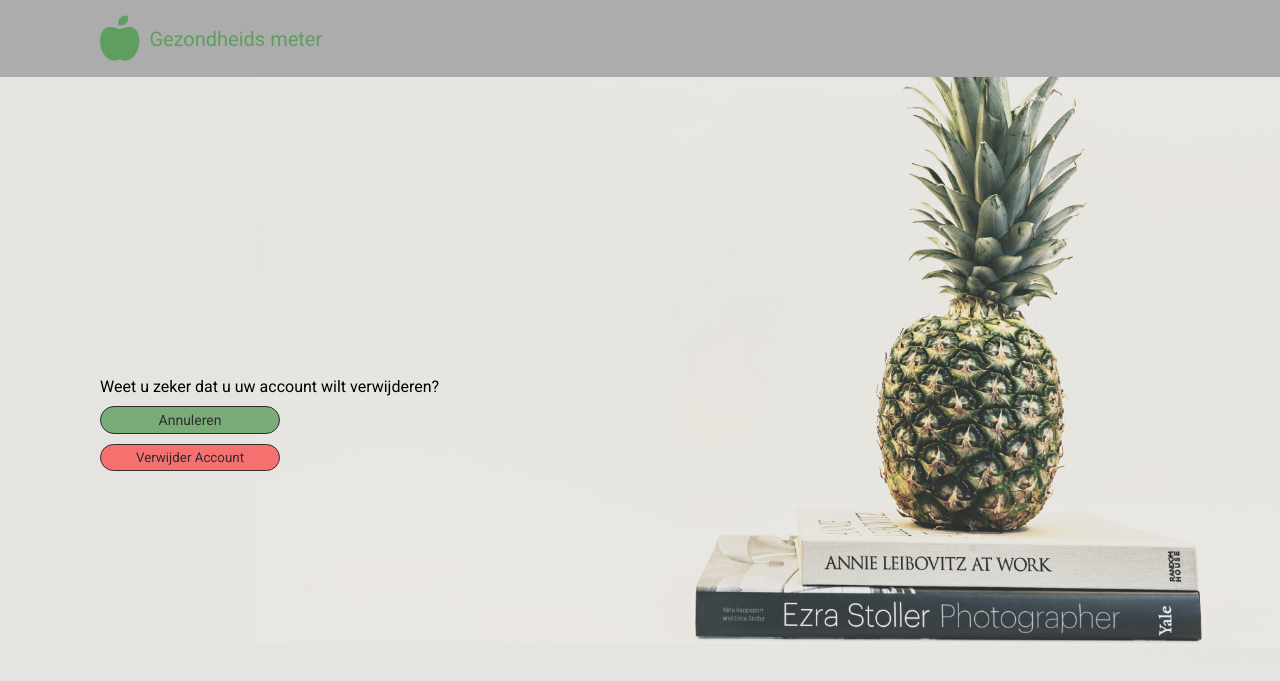
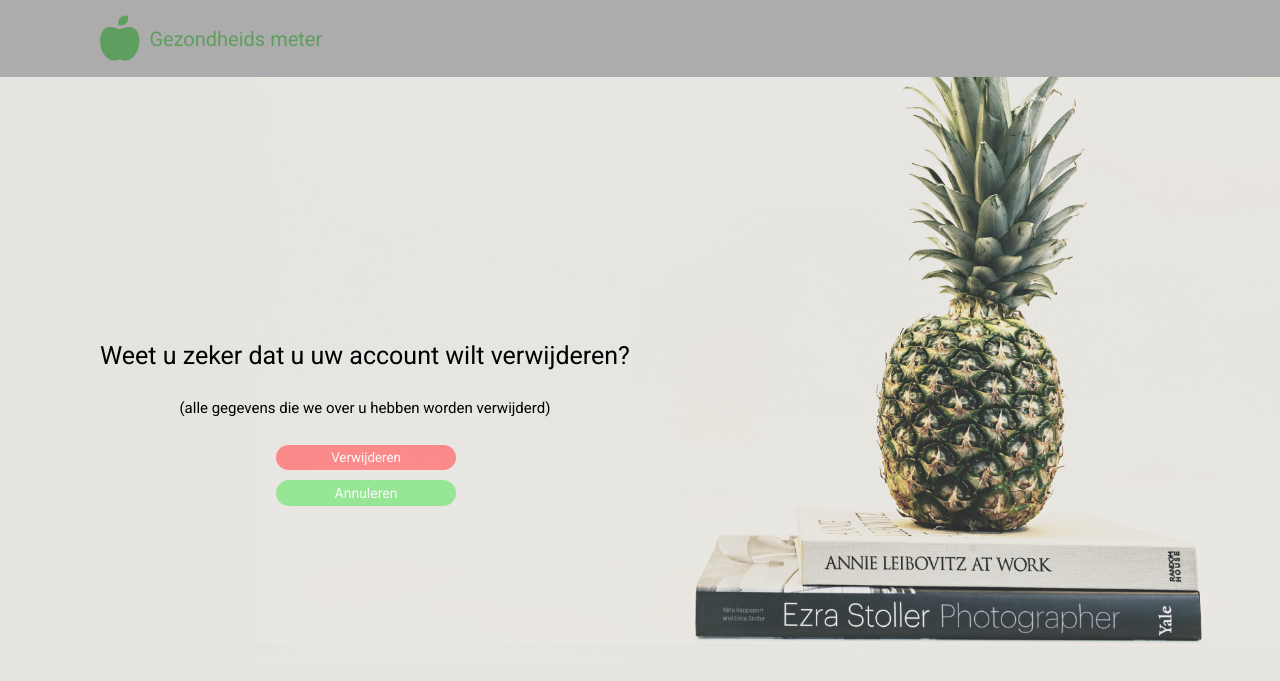
Before and after one commit to RheimerVanDijk/Gezondheidsmeter, a PHP site: page /verwijderAccount.php in a window 1280 px wide. Shown: the top 681 px of the page. Run offline with PHP 8.4, Linux system fonts and the light colour scheme; data that the repository does not hold is empty; some libraries are stand-ins or nearby versions.

Commit message:
Style buttons, navbar aangepast, text del page

```diff
--- a/Dashboard.php
+++ b/Dashboard.php
@@ -11,6 +11,7 @@
     </div>
     <div class="desk-menu">
       <div class="rechts">
+        <a class="active" href="Dashboard.php">Dashboard</a> |
         <a href="vragenlijst.php">Vragenlijst | </a>
         <a href="slaapmeter.php">Slaapmeter | </a>
         <a href="logout.php">Logout</a>
--- a/css/dashboard.css
+++ b/css/dashboard.css
@@ -93,9 +93,10 @@
 }
 
 .Button_question_del button{
-  border: 1px solid black;
-  background-color: #f85454;
+  border: none;
+  background-color: #FF7474;
   opacity: 0.8;
+  color: white;
   padding: 5px 20px;
   border-radius: 15px;
   margin-top: 10px;
@@ -105,23 +106,40 @@
   display: flex;
   flex-direction: column;
   width: 180px;
+  margin-left: 11rem;
 }
 
 .Button_question_del button:hover{
-  background-color: #ff1b1b;
+  background-color: #ED5E5E;
 }
-
-.button_anu {
-  border: 1px solid black;
-  background-color: #5f9e5f;
+.button_anu a{
+  color:white;
+}
+.button_anu{
+  background-color: #83E683;
   opacity: 0.8;
   text-align: center;
+  color: white;
   font-size: 14px;
   padding: 5px 20px;
   border-radius: 15px;
   margin-top: 10px;
 }
 
+.active{
+  border-bottom: 3px solid #83E683;
+}
+
 .button_anu:hover{
-  background-color: #37e737;
+  background-color: #7CC97C;
 }
+
+.con_del{
+  text-align: center;
+  font-size: 15px;
+
+}
+
+.removeAccount_del{
+  font-size: 25px;
+}
--- a/css/nav.css
+++ b/css/nav.css
@@ -29,6 +29,8 @@ nav .rechts {
 nav .rechts ul li {
   list-style-type: none;
 }
+
+
 
 .mobile-menu {
   display: none;
--- a/css/vragenlijst.css
+++ b/css/vragenlijst.css
@@ -2,6 +2,9 @@
     display: flex;
     flex-direction: column;
     width: 180px;
+    Border-radius: 20px;
+    Border: none;
+
 }
 
 .Button_question .goed{
@@ -19,20 +22,20 @@
 }
 
 .Button_question .goed:hover{
-    background-color: #5f9e5f;
+    background-color: #7CC97C;
 }
 
 .Button_question .matig:hover{
-    background-color: #ffd11a;
+    background-color: #E28D38;
 }
 
 .Button_question .slecht:hover{
-    background-color: #f85454;
+    background-color: #ED5E5E;
 }
 
 .Button_question button{
     border: 1px solid black;
-    background-color: #5f9e5f;
+    background-color: #83E683;
     opacity: 0.8;
     padding: 5px 20px;
     border-radius: 15px;
@@ -40,7 +43,7 @@
 }
 
 .Button_question button:hover{
-    background-color: #2c8b2c;
+    background-color: #7CC97C;
 }
 
 .sleepButton{
@@ -55,8 +58,9 @@
 
 .Border-vraag{
     border: 1px solid lightgray;
-    box-shadow: 2px 2px gray;
+    Border-radius: 20px;
+    Box-shadow: 0px 3px 8px Color rgba(0,0,0,0.3);
     height: 13rem;
     width: 25rem;
-    padding: 10px 30px;
+    Padding: 30px
 }
--- a/index.php
+++ b/index.php
@@ -10,7 +10,10 @@
     </div>
     <div class="rechts">
     <ul>
-      <li><a href="login.php"> Login</a></li>
+      <li>
+        <a class="active" href="index.php">Home</a> |
+        <a href="login.php">Login</a>
+      </li>
     </ul>
     </div>
   </nav>
--- a/login.php
+++ b/login.php
@@ -10,7 +10,10 @@
     </div>
     <div class="rechts">
       <ul>
-        <li><a href="index.php">Home</a></li>
+        <li>
+          <a href="index.php">Home | </a>
+          <a class="active" href="index.php">Login </a>
+        </li>
       </ul>
     </div>
   </nav>
--- a/slaapmeter.php
+++ b/slaapmeter.php
@@ -12,7 +12,10 @@
     <div class="rechts">
     <ul>
       <li>
-        <a href="Dashboard.php">Annuleren</a>
+        <a href="Dashboard.php">Dashboard</a> |
+        <a href="vragenlijst.php">Vragenlijst | </a>
+        <a class="active" href="slaapmeter.php">Slaapmeter | </a>
+        <a href="logout.php">Logout</a>
       </li>
     </ul>
     </div>
--- a/src/vragen/end/end1.php
+++ b/src/vragen/end/end1.php
@@ -1,4 +1,4 @@
-<div>
+<div class="Border-vraag">
 <div class="Hoofdtitel">
   <p>Bedankt voor het invullen van de vragen</p>
 </div>
--- a/verwijderAccount.php
+++ b/verwijderAccount.php
@@ -18,15 +18,18 @@
   <div class="content">
     <img class="background" src="src/images/background_image.jpg" alt="">
     <div class="container container-center">
-      <div class="removeAccount">
-        <p>Weet u zeker dat u uw account wilt verwijderen?</p>
-        <div class="button_anu">
-          <a href="Dashboard.php">Annuleren</a>
+      <div class="removeAccount_del">
+        <p>Weet u zeker dat u uw account wilt verwijderen?</p> <br>
+        <div class="con_del">
+
+          <p>(alle gegevens die we over u hebben worden verwijderd)</p> <br>
+          <div class="Button_question_del" >
+            <button id="deleteAccountButton">Verwijderen</button>
+          </div>
+          <div class="button_anu">
+            <a href="Dashboard.php">Annuleren</a>
+          </div>
         </div>
-        <div class="Button_question_del" >
-          <button id="deleteAccountButton">Verwijder Account</button>
-        </div>
-
       </div>
     </div>
   </div>
--- a/vragenlijst.php
+++ b/vragenlijst.php
@@ -10,7 +10,10 @@
     </div>
     <div class="rechts">
     <ul>
-      <a href="Dashboard.php">Annuleren</a>
+        <a href="Dashboard.php">Dashboard | </a>
+        <a class="active"  href="vragenlijst.php">Vragenlijst</a> |
+        <a href="slaapmeter.php">Slaapmeter | </a>
+        <a href="logout.php">Logout</a>
     </ul>
     </div>
   </nav>
```
